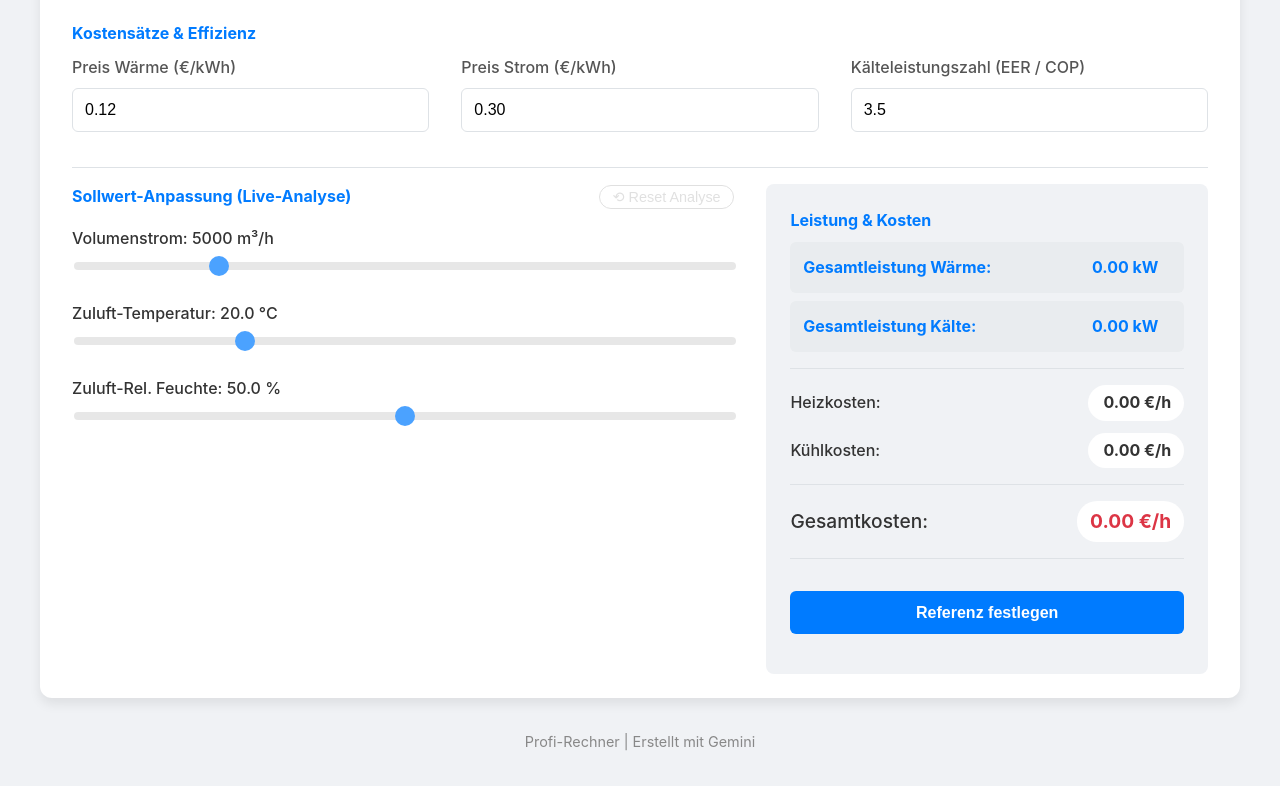
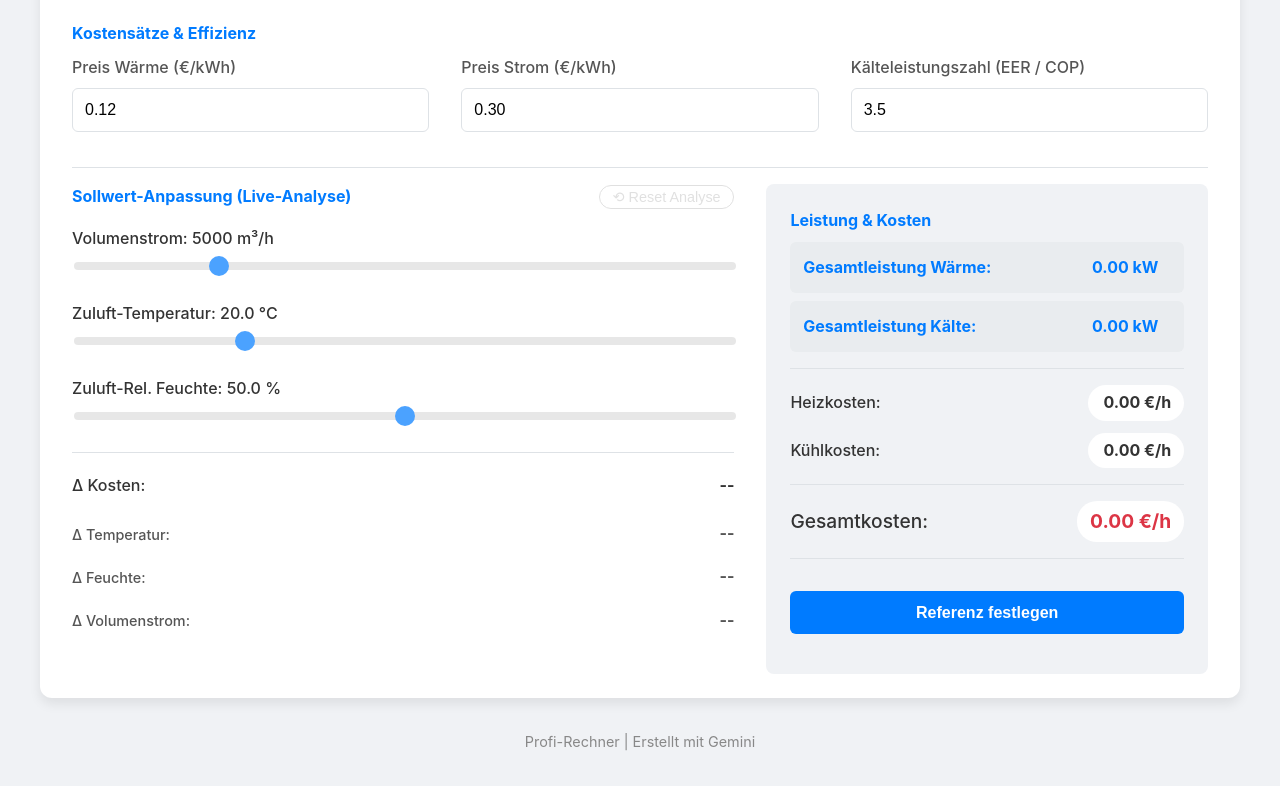
Before and after one commit to Oktaederim/RLT-Berechnung, a plain HTML site: page index.html in a window 1280 px wide. Shown: the part 1069-1855 px from the top of the page. Drawn offline with Linux system fonts and the light colour scheme.

Commit message:
Update index.html
Final

```diff
--- a/index.html
+++ b/index.html
@@ -122,7 +122,7 @@
                         <label>Zuluft-Rel. Feuchte: <span id="rhZuluftLabel">50.0</span> %</label>
                         <input type="range" id="rhZuluftSlider" min="30" max="70" step="0.5" value="50.0">
                     </div>
-                    <div id="reference-details" class="hidden">
+                    <div id="reference-details" class="invisible">
                         <hr>
                         <div class="cost-display change">
                             <span class="cost-label">Δ Kosten:</span>
```
